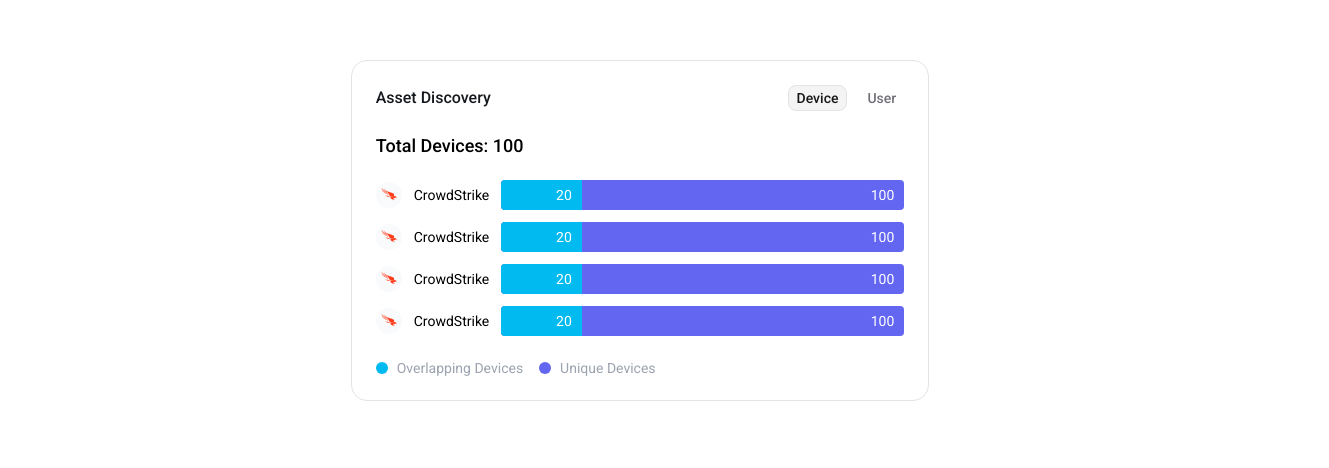
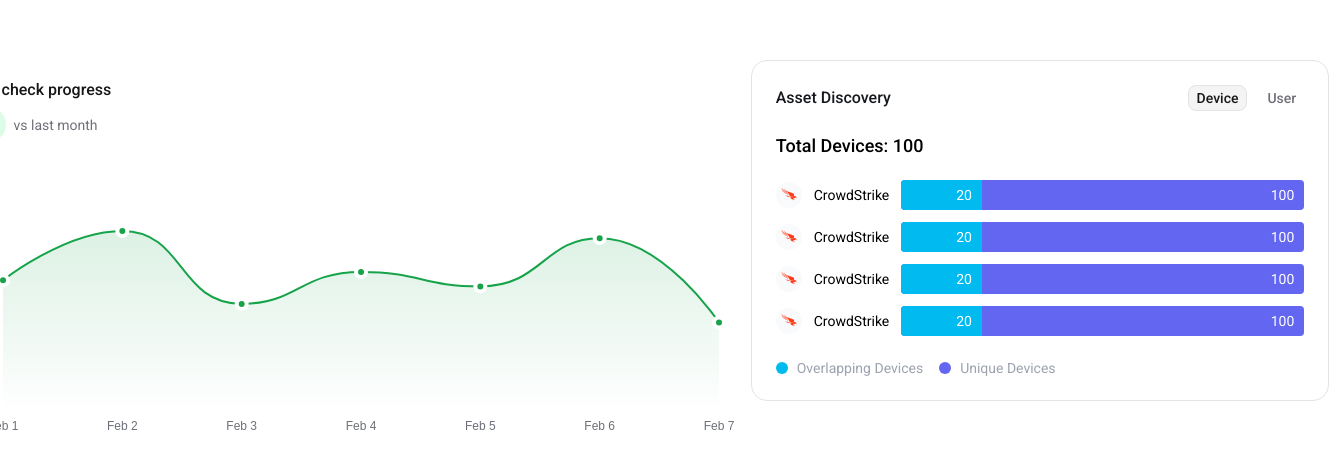
Before and after one commit to AbhiramKrishnaM/Charts, a Vue app: page / in a window 1280 px wide. Shown: the part 170-638 px from the top of the page, 1329 px wide, since content can reach past the window. Built offline with nearby package versions, Linux system fonts and the light colour scheme.

Commit message:
added charts to main

```diff
--- a/src/App.vue
+++ b/src/App.vue
@@ -5,7 +5,7 @@
 
 <template>
   <div id="main">
-    <!-- <Chart /> -->
+    <Chart />
     <Bars :activeValue="20" :totalValue="100" />
   </div>
 </template>
```
